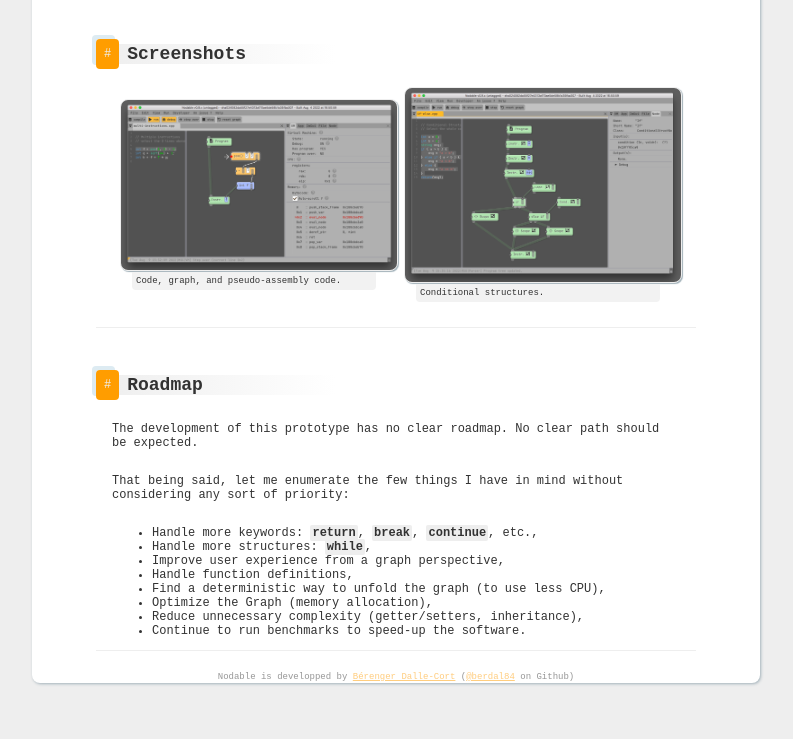
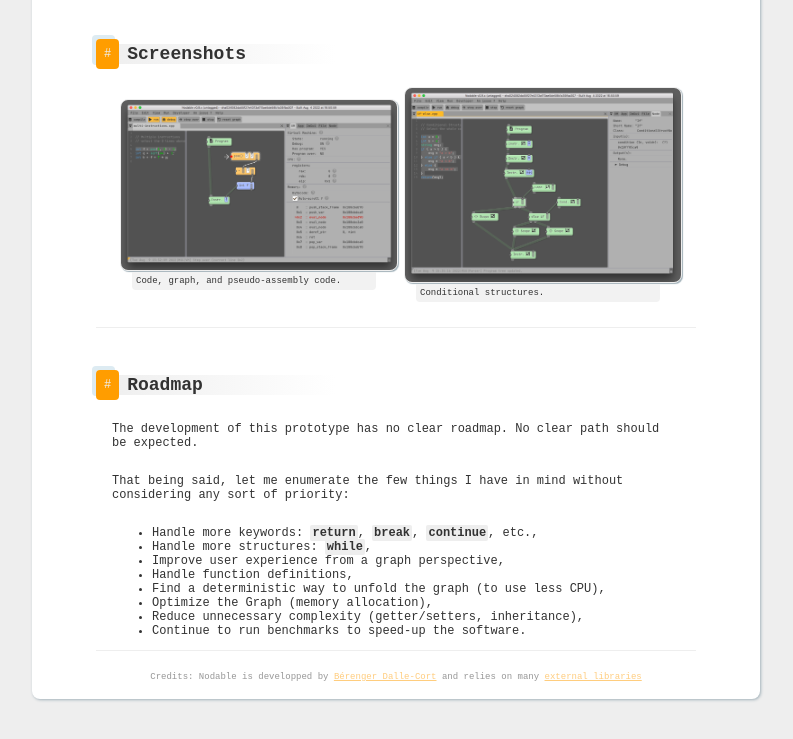
Before and after one commit to berdal84/nodable-website, a website: page src/index.html in a window 1280 px wide. Shown: the part 1931-2670 px from the top of the page, without its empty margins (244-1037 px from the left). Drawn offline with Linux system fonts and the light colour scheme.

Commit message:
feat: add credits link + content

```diff
--- a/src/index.html
+++ b/src/index.html
@@ -15,6 +15,7 @@
                     <a href="#downloads">Downloads</a>
                     <a href="#screenshots">Screenshots</a>
                     <a href="#roadmap">Roadmap</a>
+                    <a href="#credits">Credits</a>
                 </div>
             </header>
 
@@ -85,7 +86,7 @@
 
                 <!-- Footer -->
                 <footer>
-                    <span id="credits">Nodable is developped by <a href="https://berenger.42borgata.com">Bérenger Dalle-Cort</a> (<a href="https://github.com/berdal84">@berdal84</a> on Github)</span>
+                    <span id="credits">Credits: Nodable is developped by <a href="https://berenger.42borgata.com">Bérenger Dalle-Cort</a> and relies on many <a href="https://github.com/berdal84/nodable/tree/master/libs">external libraries</a></span>
                 </footer>
             </main>
         </div>
--- a/src/style.css
+++ b/src/style.css
@@ -142,6 +142,7 @@ header {
 footer {
     position: relative;
     bottom: 0;
+    margin-bottom: 1rem;
     display: flex;
     justify-content: center;
     left: 0;
```
